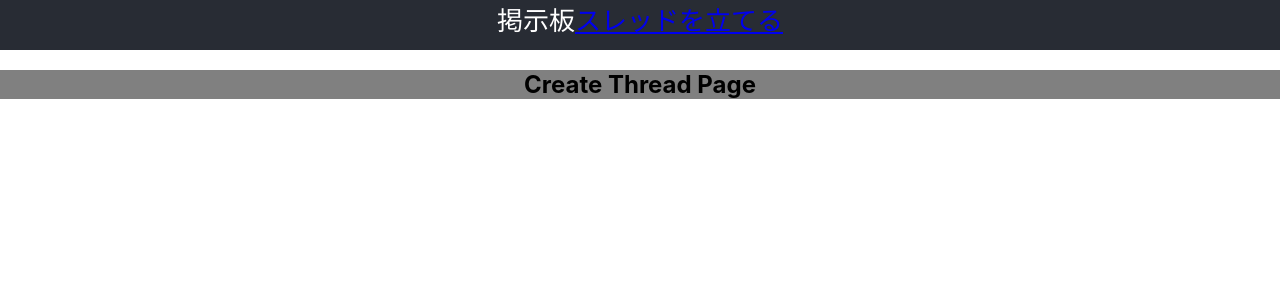
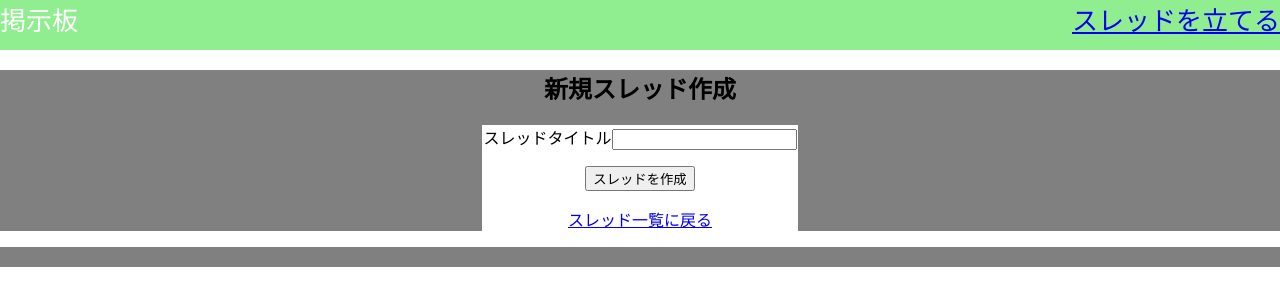
Before and after one commit to kkitagawaa/bulletin-board, a React (Create React App) app in the folder react-bullentin-board/: page /thread/new in a window 1280 px wide. Shown: the top 306 px of the page. Built offline with nearby package versions, Linux system fonts and the light colour scheme.

Commit message:
スレッド作成機能実装

```diff
--- a/react-bullentin-board/src/App.css
+++ b/react-bullentin-board/src/App.css
@@ -3,14 +3,32 @@
 }
 
 .App-header {
-  background-color: #282c34;
+  background-color: lightgreen;
   min-height: 50px;
   color: white;
   font-size: calc(10px + 2vmin);
+
 }
 
 .App-body {
   background-color: gray
+}
+
+.App-footer {
+  background-color: gray;
+  margin: 0;
+}
+
+.footer_text {
+  color: gray
+}
+
+#link_create_thread {
+  float: right;
+}
+
+#top_title {
+  float: left;
 }
 
 /* .App-logo {
--- a/react-bullentin-board/src/App.js
+++ b/react-bullentin-board/src/App.js
@@ -2,7 +2,6 @@
 import './App.css';
 
 import * as React from 'react'
-import { ThreadsListContainer } from './components/threadsList';
 import {CreateThreadPage} from './components/createThreadPage'
 import {ThreadListPage} from './components/threadListPage'
 
@@ -13,8 +12,8 @@ function App() {
   return (
     <div className="App">
       <header className="App-header">
-        <span>掲示板</span>
-        <a href='/thread/new'>スレッドを立てる</a>
+        <span id='top_title'>掲示板</span>
+        <a href='/thread/new' id='link_create_thread'>スレッドを立てる</a>
       </header>
 
       <div className='App-body'>
@@ -23,6 +22,7 @@ function App() {
           <Route path="/thread/new" element={<CreateThreadPage />} />
         </Routes>
       </div>
+      <footer className='App-footer'><span className='footer_text'>footer</span></footer>
     </div>
   );
 }
--- /dev/null
+++ b/react-bullentin-board/src/components/createThread.css
@@ -0,0 +1,5 @@
+.create_thread_container {
+    background-color: white;
+    max-width: calc(300px + 2vmin);
+    margin:  0 auto;
+}
--- /dev/null
+++ b/react-bullentin-board/src/components/createThread.js
@@ -0,0 +1,41 @@
+import * as React from 'react'
+import './createThread.css'
+
+export function CreateThread(props) {
+    const [title, setTitle] = React.useState("")
+
+    function postcreateThread() {
+        fetch("https://2y6i6tqn41.execute-api.ap-northeast-1.amazonaws.com/threads",{
+            method: 'POST',
+            headers: {
+                'Content-Type': 'application/json'
+            },
+            body: JSON.stringify({
+                title: title
+            })
+        });
+    }
+
+    return (
+        <div className='create_thread_container'>
+            <div id='response'></div>
+            <p>
+                <label htmlFor="title">スレッドタイトル</label>
+                <input type="text" id="title" required onChange={
+                    (e) => setTitle(e.target.value)
+                }></input>
+            </p>
+            <p>
+                <button id='post_button' onClick={
+                    () => {
+                        postcreateThread();
+                        document.getElementById("response").innerHTML="<h2>作成しました</h2>";
+                    }
+                }>スレッドを作成</button>
+            </p>
+            <p>
+                <a href='/'>スレッド一覧に戻る</a>
+            </p>
+        </div>
+    )
+}
--- a/react-bullentin-board/src/components/createThreadPage.js
+++ b/react-bullentin-board/src/components/createThreadPage.js
@@ -1,5 +1,11 @@
 // import * as React from 'react'
+import { CreateThread } from "./createThread"
 
 export function CreateThreadPage() {
-    return <h2>Create Thread Page</h2>
+    return (
+        <div>
+            <h2>新規スレッド作成</h2>
+            <CreateThread />
+        </div>
+    )
 }
--- a/react-bullentin-board/src/components/threadsList.css
+++ b/react-bullentin-board/src/components/threadsList.css
@@ -1,7 +1,7 @@
 .threads_list_container {
     background-color: white;
     max-width: calc(300px + 2vmin);
-    margin:  0 auto;
+    margin:   auto;
 }
 
 .thread {
```
Also changed, not shown: 1 other file (tests, documents, lock files or other folders).
